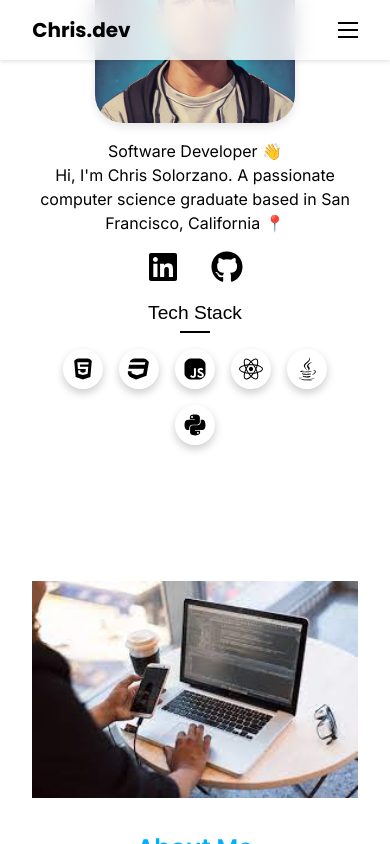
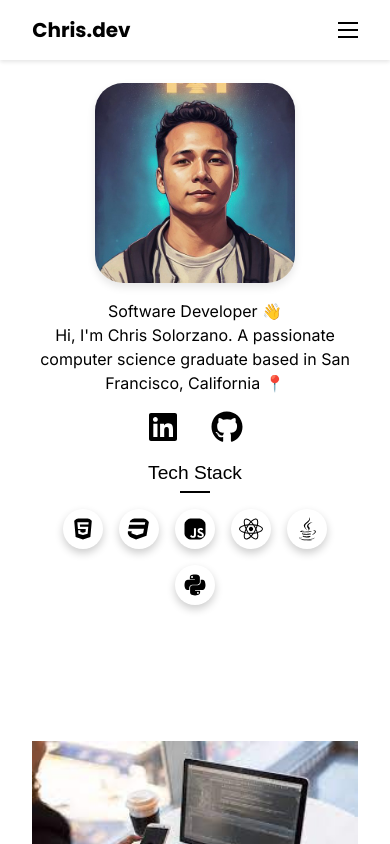
Before and after one commit to chrisxsolo/personalwebsite, a Next.js app: page / in a window 390 px wide. Shown: the top 844 px of the page. Built offline with nearby package versions, Linux system fonts and the light colour scheme; a web font is replaced by a local one.

Commit message:
changed formatting

```diff
--- a/app/home.module.css
+++ b/app/home.module.css
@@ -13,7 +13,7 @@
     justify-content: center;
     height: 100vh;
     padding: 2rem;
-    padding-top: 85rem; /* Add this line */
+    padding-top: 90rem; /* Add this line */
   }
 
   .image-text-container {
@@ -110,7 +110,7 @@
   @media (max-width: 767px) {
 
     .landing-page {
-      padding-top:110rem;
+      padding-top:120rem;
     }
 
     .image-container {
@@ -121,9 +121,6 @@
     .about-paragraph{
       margin-bottom:35rem;
     }
-
-
-
 
     #title {
       font-size: 1rem;
```
